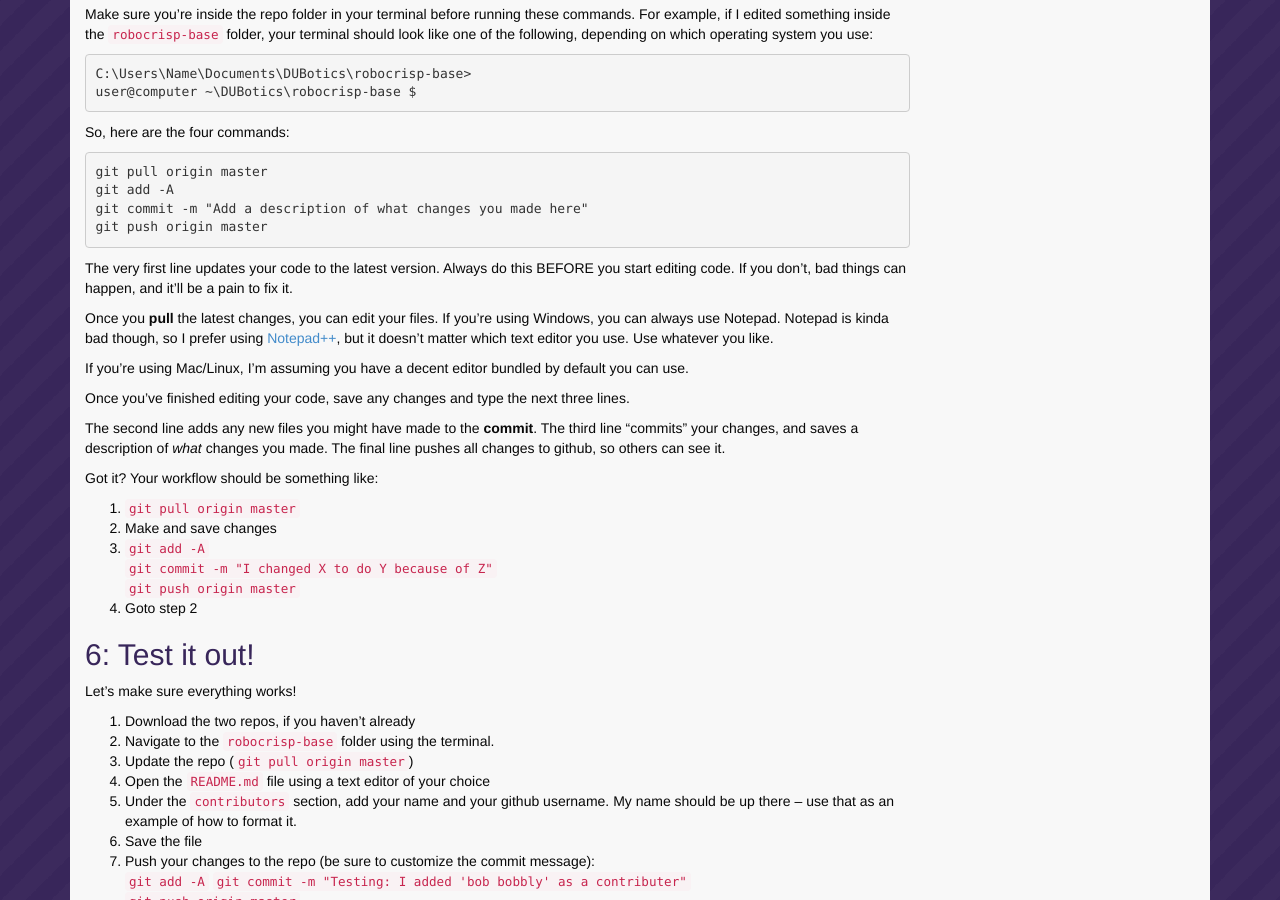
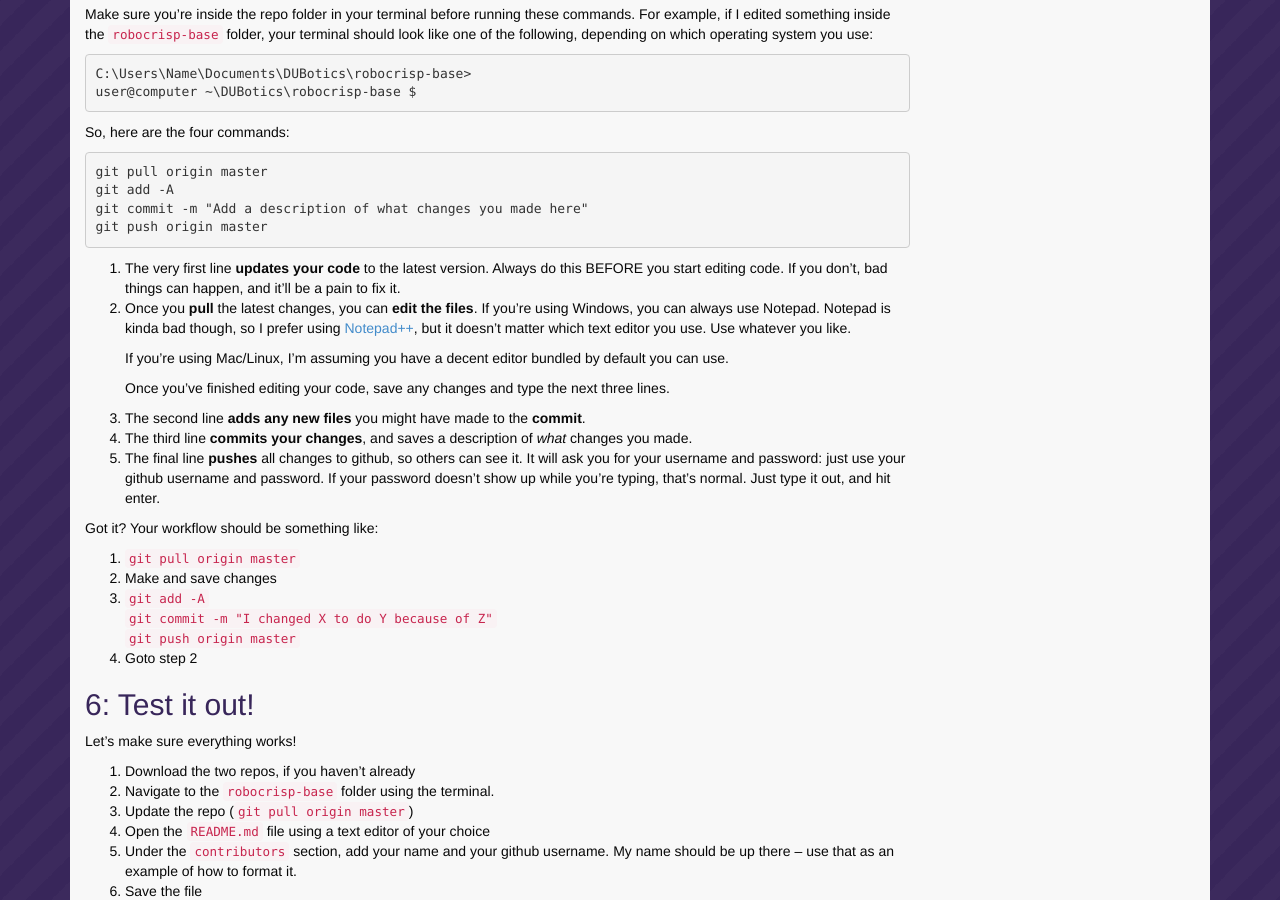
Before and after one commit to dubotics/dubotics.github.io, a Jekyll site: the page built from resources/using-git.md, in a window 1280 px wide and 900 px high, scrolled down 1974 px. Built offline with Jekyll 4.4.1, drawn with Linux system fonts in a browser that asks for light colours; Markdown is read by kramdown in place of the engine named in the settings; some of the changed text lies outside the part shown.

Commit message:
Further tweaked guide to git, removed cruft from sidebar

````diff
--- a/_includes/sidebar.html
+++ b/_includes/sidebar.html
@@ -2,10 +2,3 @@
 
 <h2>Meeting times</h2>
 {% include meeting-times.html %}
-
-<h2>Etc</h2>
-
-<ul class="listing">
-    <li>Maybe add upcoming events here?</li>
-    <li>Possibly integrate with Google Calender?</li>
-</ul>
--- a/resources/using-git.md
+++ b/resources/using-git.md
@@ -127,20 +127,21 @@ git commit -m "Add a description of what changes you made here"
 git push origin master
 ```
 
-The very first line updates your code to the latest version. Always do this BEFORE you start
-editing code. If you don't, bad things can happen, and it'll be a pain to fix it.
+1.  The very first line **updates your code** to the latest version. Always do this BEFORE you
+    start editing code. If you don't, bad things can happen, and it'll be a pain to fix it.
+2.  Once you **pull** the latest changes, you can **edit the files**. If you're using Windows,
+    you can always use Notepad. Notepad is kinda bad though, so I prefer using
+    [Notepad++](http://notepad-plus-plus.org/), but it doesn't matter which text editor you use.
+    Use whatever you like.
 
-Once you **pull** the latest changes, you can edit your files. If you're using Windows, you can
-always use Notepad. Notepad is kinda bad though, so I prefer using
-[Notepad++](http://notepad-plus-plus.org/), but it doesn't matter which text editor you use. Use whatever you like.
+    If you're using Mac/Linux, I'm assuming you have a decent editor bundled by default you can use.
 
-If you're using Mac/Linux, I'm assuming you have a decent editor bundled by default you can use.
-
-Once you've finished editing your code, save any changes and type the next three lines.
-
-The second line adds any new files you might have made to the **commit**.
-The third line "commits" your changes, and saves a description of _what_ changes you made.
-The final line pushes all changes to github, so others can see it.
+    Once you've finished editing your code, save any changes and type the next three lines.
+3.  The second line **adds any new files** you might have made to the **commit**.
+4.  The third line **commits your changes**, and saves a description of _what_ changes you made.
+5.  The final line **pushes** all changes to github, so others can see it. It will ask you for your
+    username and password: just use your github username and password. If your password doesn't
+    show up while you're typing, that's normal. Just type it out, and hit enter.
 
 Got it? Your workflow should be something like:
 
````
Also changed, not shown: 1 other file.
